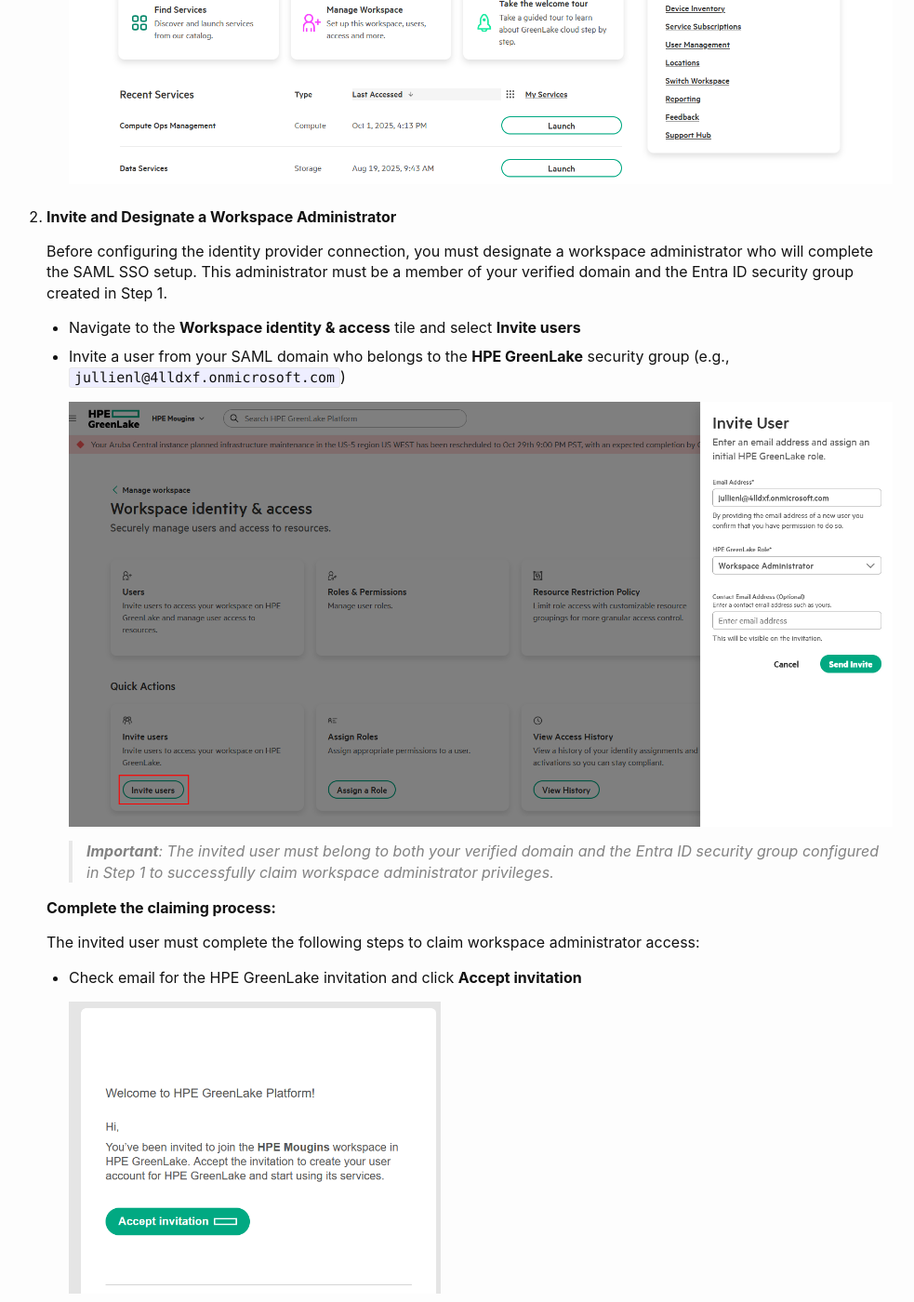
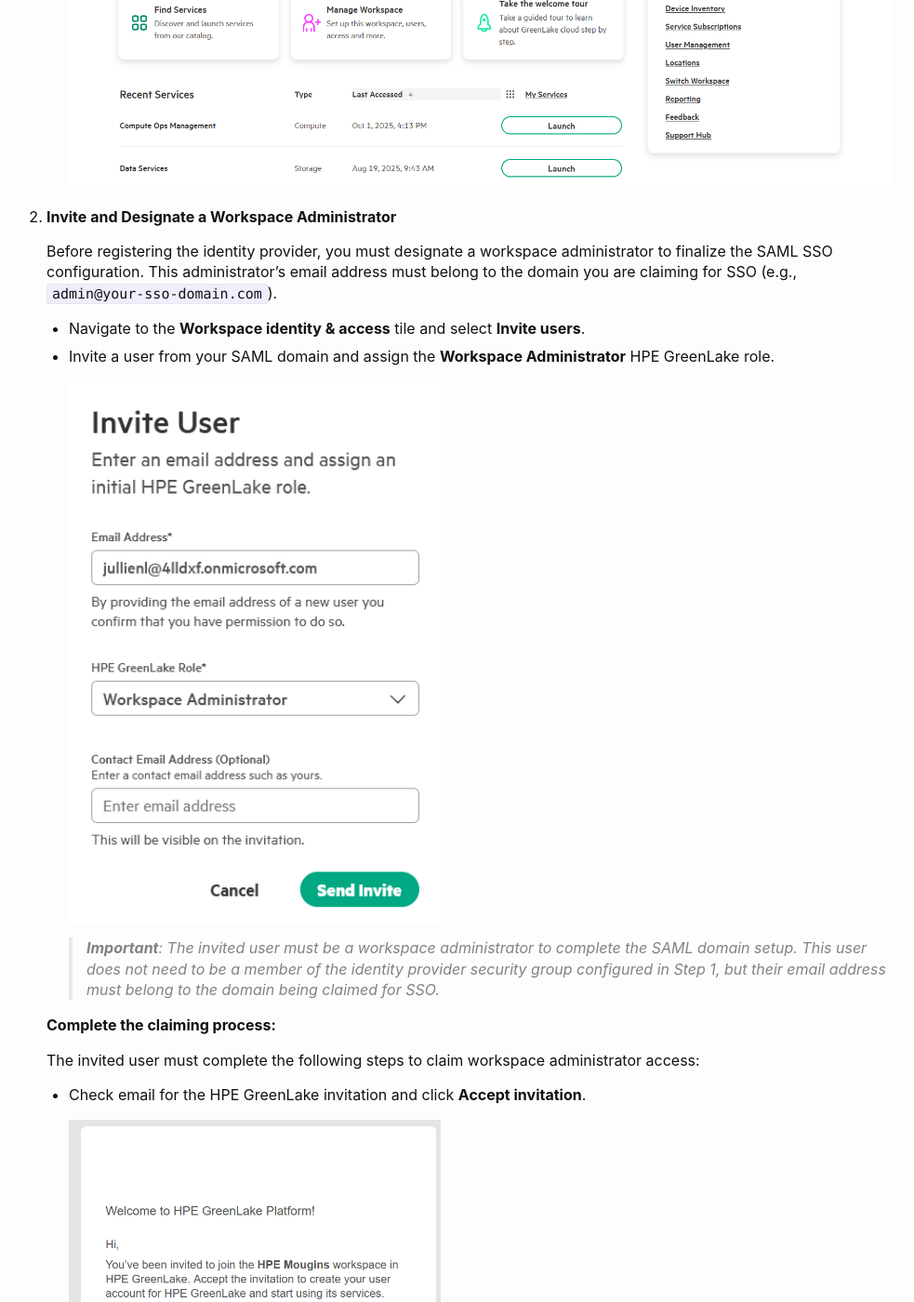
Before and after one commit to jullienl/jullienl.github.io, a Jekyll site: the page built from _posts/2025-11-07-Configuring-SAML-SSO-with-HPE-GreenLake-and-Passwordless-Authentication-for-HPECOMCmdlets.md, in a window 1280 px wide and 1400 px high, scrolled down 18835 px. Shown: the whole window at 93% size, without its empty margins (150-1133 px from the left). Built offline with Jekyll 4.4.1, drawn with Linux system fonts in a browser that asks for light colours; comment, search, counter and statistics services are not loaded; some of the changed text lies outside the part shown.

Commit message:
Update blog

```diff
--- a/_posts/2025-11-07-Configuring-SAML-SSO-with-HPE-GreenLake-and-Passwordless-Authentication-for-HPECOMCmdlets.md
+++ b/_posts/2025-11-07-Configuring-SAML-SSO-with-HPE-GreenLake-and-Passwordless-Authentication-for-HPECOMCmdlets.md
@@ -309,32 +309,32 @@
 
 2. **Invite and Designate a Workspace Administrator**
 
-    Before configuring the identity provider connection, you must designate a workspace administrator who will complete the SAML SSO setup. This administrator must be a member of your verified domain and the Entra ID security group created in Step 1.
-
-    - Navigate to the **Workspace identity & access** tile and select **Invite users**
-    - Invite a user from your SAML domain who belongs to the **HPE GreenLake** security group (e.g., `jullienl@4lldxf.onmicrosoft.com`)
-
-        [![]( {{ site.baseurl }}/assets/images/SAML-SSO/SAML-SSO-23.png)]( {{ site.baseurl }}/assets/images/SAML-SSO/SAML-SSO-23.png){:class="img-100pct"}{: data-lightbox="gallery"}
-
-        > **Important**: The invited user must belong to both your verified domain and the Entra ID security group configured in Step 1 to successfully claim workspace administrator privileges.
+    Before registering the identity provider, you must designate a workspace administrator to finalize the SAML SSO configuration. This administrator's email address must belong to the domain you are claiming for SSO (e.g., `admin@your-sso-domain.com`).
+
+    - Navigate to the **Workspace identity & access** tile and select **Invite users**.
+    - Invite a user from your SAML domain and assign the **Workspace Administrator** HPE GreenLake role.
+
+        [![]( {{ site.baseurl }}/assets/images/SAML-SSO/SAML-SSO-23.png)]( {{ site.baseurl }}/assets/images/SAML-SSO/SAML-SSO-23.png){:class="img-400"}{: data-lightbox="gallery"}
+
+        > **Important**: The invited user must be a workspace administrator to complete the SAML domain setup. This user does not need to be a member of the identity provider security group configured in Step 1, but their email address must belong to the domain being claimed for SSO.
 
     **Complete the claiming process:**
 
     The invited user must complete the following steps to claim workspace administrator access:
 
-    1. Check email for the HPE GreenLake invitation and click **Accept invitation**
+    1. Check email for the HPE GreenLake invitation and click **Accept invitation**.
 
         [![]( {{ site.baseurl }}/assets/images/SAML-SSO/SAML-SSO-24.png)]( {{ site.baseurl }}/assets/images/SAML-SSO/SAML-SSO-24.png){:class="img-400"}{: data-lightbox="gallery"}
 
-    2. Complete the HPE account creation form with all required information
+    2. Complete the HPE account creation form.
 
         [![]( {{ site.baseurl }}/assets/images/SAML-SSO/SAML-SSO-25.png)]( {{ site.baseurl }}/assets/images/SAML-SSO/SAML-SSO-25.png){:class="img-400"}{: data-lightbox="gallery"}
 
-    3. Check email again for the account activation message from HPE and click **Activate HPE account**
+    3. Check email again for the account activation message and click **Activate HPE account**.
 
         [![]( {{ site.baseurl }}/assets/images/SAML-SSO/SAML-SSO-26.png)]( {{ site.baseurl }}/assets/images/SAML-SSO/SAML-SSO-26.png){:class="img-600"}{: data-lightbox="gallery"}
 
-    4. Upon activation, the user will be redirected to the HPE GreenLake console with workspace administrator privileges
+    4. Upon activation, the user will be redirected to the HPE GreenLake console and can log in to proceed with the SAML configuration.
 
 3. **Register Identity Provider in HPE GreenLake**
 
@@ -352,14 +352,26 @@
 
         - **If you configured `hpe_ccs_attribute` in Step 1**:
             - Select **Use the SSO SAML response for session-based authorization**.
-            - This option enables role-based access control (RBAC) through SAML attributes, allowing your Entra ID group memberships to automatically determine user permissions in HPE GreenLake.
-
-                [![]( {{ site.baseurl }}/assets/images/SAML-SSO/SAML-SSO-28.png)]( {{ site.baseurl }}/assets/images/SAML-SSO/SAML-SSO-28.png){:class="img-100pct"}{: data-lightbox="gallery"}
-
-        - **If you did not configure `hpe_ccs_attribute`**:
+
+              [![]( {{ site.baseurl }}/assets/images/SAML-SSO/SAML-SSO-28.png)]( {{ site.baseurl }}/assets/images/SAML-SSO/SAML-SSO-28.png){:class="img-100pct"}{: data-lightbox="gallery"}
+
+              This option enables role-based access control (RBAC) by using the `hpe_ccs_attribute` from your SAML response to dynamically assign user permissions in HPE GreenLake. Users are authenticated and assigned access to workspaces and roles during each SSO session.
+
+        - **If you did not configure `hpe_ccs_attribute` in Step 1**:
+
             - Select **Manage authorization locally via the GreenLake Platform**.
-            - With this option, you'll manually assign roles and permissions to users within HPE GreenLake after they authenticate through your identity provider.
-            [![]( {{ site.baseurl }}/assets/images/SAML-SSO/SAML-SSO-28b.png)]( {{ site.baseurl }}/assets/images/SAML-SSO/SAML-SSO-28b.png){:class="img-100pct"}{: data-lightbox="gallery"}
+
+              [![]( {{ site.baseurl }}/assets/images/SAML-SSO/SAML-SSO-28b.png)]( {{ site.baseurl }}/assets/images/SAML-SSO/SAML-SSO-28b.png){:class="img-100pct"}{: data-lightbox="gallery"}
+
+              With this option, you'll manually create users and assign roles and permissions to them within HPE GreenLake to provide user access to workspaces after they authenticate through the identity provider. To do this:
+
+              1. Navigate to **Manage Workspace** → **Workspace Identity & Access**.
+              2. Click **Invite users** and enter the user's email address.
+
+                  > **Important**: The user's email address **must** belong to the SSO-claimed domain (e.g., `user@your-sso-domain.com`).
+
+              3. Assign the desired roles and permissions for the user.
+              4. The user will receive an invitation and can log in via SSO. Their access will be determined by the roles you assigned in HPE GreenLake.
 
     - On the next page, you have two options to provide the identity provider metadata:
 
```
Also changed, not shown: assets/images/SAML-SSO/SAML-SSO-23.png, assets/images/SAML-SSO/SAML-SSO-28b.png (added).
